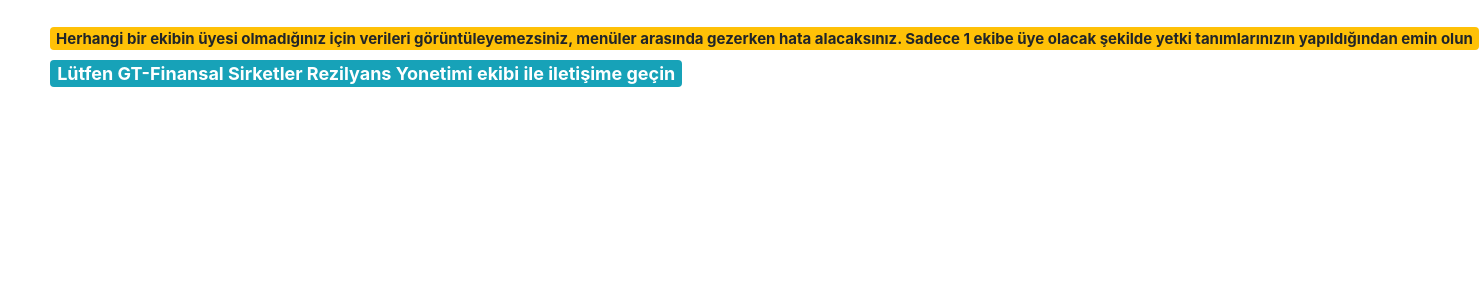
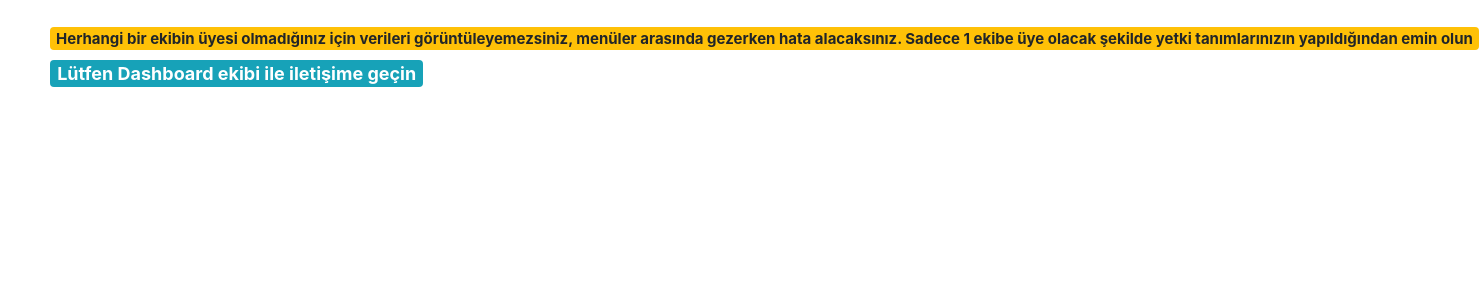
Before and after one commit to OsmanKozen/django-dashboard, a Django app: page / in a window 1480 px wide. Shown: the part 59-359 px from the top of the page. Run offline with Django 3.2, Linux system fonts and the light colour scheme; the visitor is signed in with stand-in values (Sample User, id 1); some libraries are stand-ins or nearby versions.

Commit message:
Update unauthorized_user.html

```diff
--- a/homepage/templates/homepage/unauthorized_user.html
+++ b/homepage/templates/homepage/unauthorized_user.html
@@ -7,7 +7,7 @@
     <h5><span class="badge badge-warning">Herhangi bir ekibin üyesi olmadığınız için verileri görüntüleyemezsiniz,
             menüler arasında gezerken hata alacaksınız. Sadece 1 ekibe üye olacak şekilde yetki tanımlarınızın
             yapıldığından emin olun</span></h5>
-    <h4><span class="badge badge-info">Lütfen GT-Finansal Sirketler Rezilyans Yonetimi ekibi ile iletişime geçin</span>
+    <h4><span class="badge badge-info">Lütfen Dashboard ekibi ile iletişime geçin</span>
     </h4>
 </div>
 {% endblock %}
```
